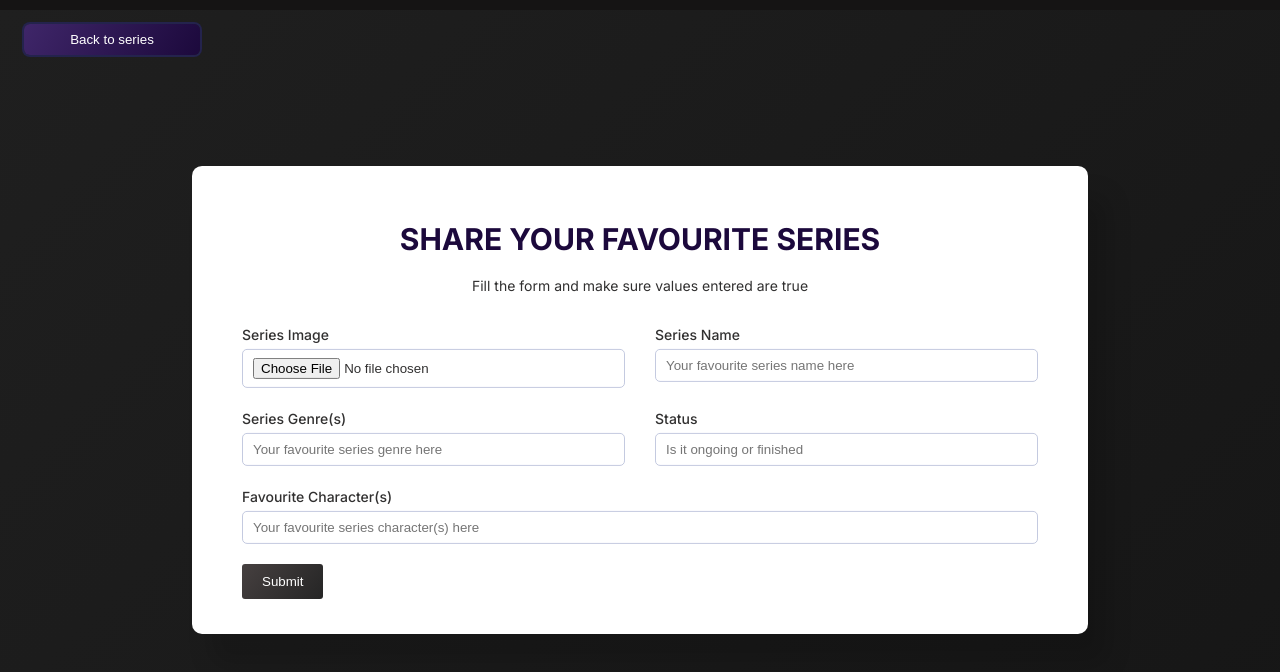
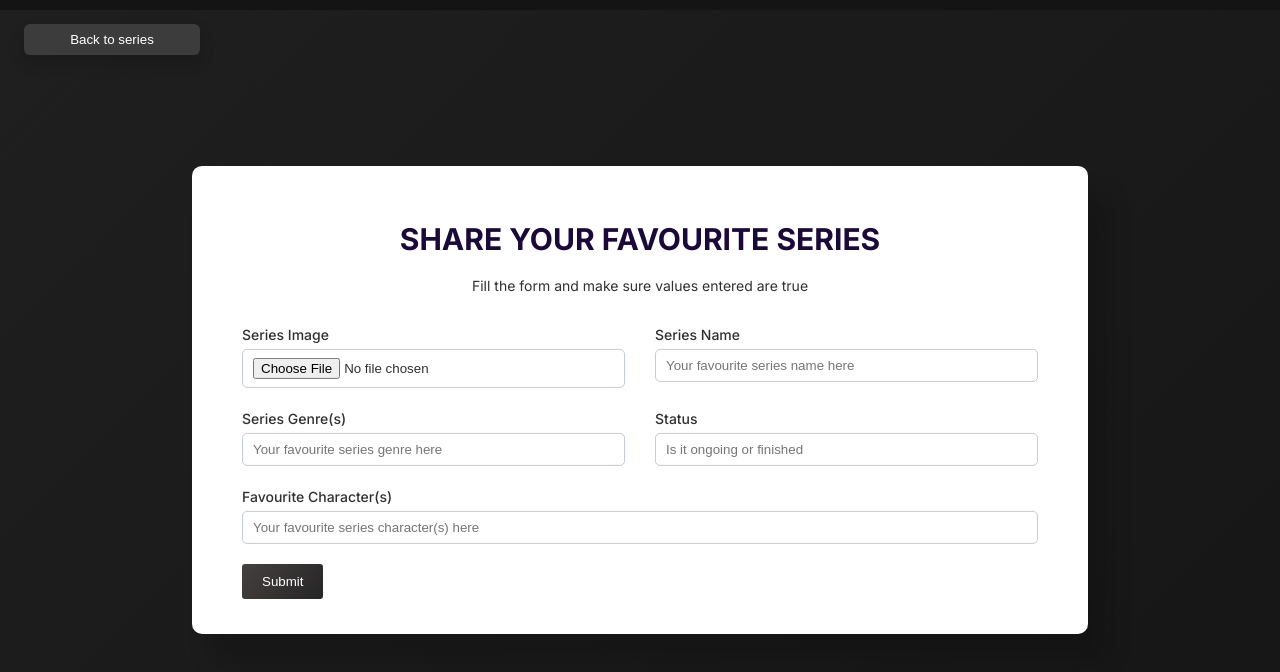
Before and after one commit to Tad-z/seriesApp, a Next.js app: page /addSeries in a window 1280 px wide. Shown: the top 672 px of the page. Built offline with nearby package versions, Linux system fonts and the light colour scheme.

Commit message:
minor stuff

```diff
--- a/styles/addSeries.module.css
+++ b/styles/addSeries.module.css
@@ -89,16 +89,12 @@
 .seriesButton {
     border-radius: 6px;
     width: 11rem;
-    background: linear-gradient(
-        120deg,
-        #3f2669,
-        #1c093c
-    );
+    background-color: rgb(61, 60, 60);
     margin: 0.25rem;
     padding: 0.5rem;
     border: none;
     color: white;
-    box-shadow: 0 0 0 2px #24234d;
+    box-shadow: 0 0.5rem 1rem rgba(0, 0, 0, 0.15);
     outline: none;
 }
 
```
Also changed, not shown: pages/index.js (+3 -7 lines), styles/Home.module.css (+8 -4 lines).
